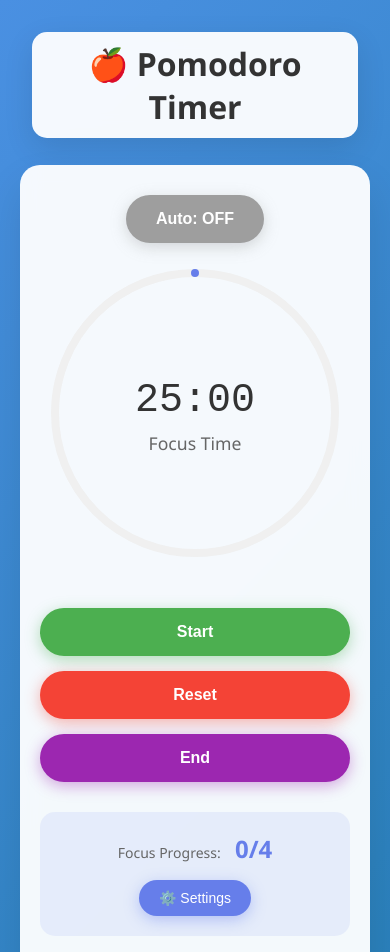
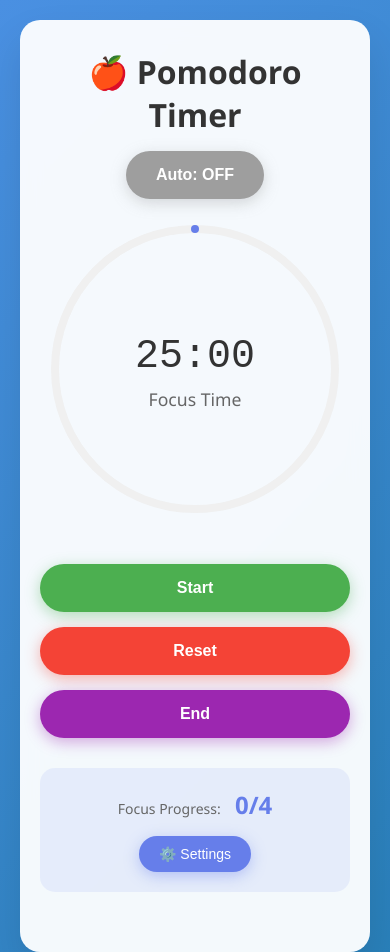
Before and after one commit to mattjahrgut/pomodoro, a plain HTML site: page index.html in a window 390 px wide. Shown: the top 952 px of the page. Drawn offline with Linux system fonts and the light colour scheme.

Commit message:
Fix Pomodoro header

```diff
--- a/index.html
+++ b/index.html
@@ -8,12 +8,10 @@
 </head>
 <body>
     <div class="container">
-        <div class="header-container">
-            <h1 class="title">🍎 Pomodoro Timer</h1>
-        </div>
-
         <div class="main-content">
             <div class="timer-section">
+                <h1 class="title">🍎 Pomodoro Timer</h1>
+
                 <div class="auto-control">
                     <button class="control-btn auto-btn" id="auto-btn">
                         <span class="btn-text">Auto: OFF</span>
--- a/styles.css
+++ b/styles.css
@@ -20,23 +20,10 @@ body {
     text-align: center;
 }
 
-.header-container {
-    border-radius: 20px;
-    padding: 20px;
-    margin-bottom: 30px;
-    text-align: center;
-}
-
-.header-container .title {
-    background: rgba(255, 255, 255, 0.95);
-    backdrop-filter: blur(10px);
-    border-radius: 15px;
-    padding: 15px 25px;
-    box-shadow: 0 10px 30px rgba(0, 0, 0, 0.1);
-    display: inline-block;
-    margin: 0;
+.title {
     font-size: 2.5rem;
     color: #333;
+    margin-bottom: 30px;
     font-weight: 600;
 }
 
@@ -338,26 +325,16 @@ body {
         width: 100%;
     }
 
-    .header-container {
+    .title {
+        font-size: 2.2rem;
         margin-bottom: 20px;
-        padding: 15px;
-    }
-
-    .header-container .title {
-        font-size: 2.2rem;
-        padding: 12px 20px;
     }
 }
 
 @media (max-width: 600px) {
-    .header-container {
-        padding: 12px;
+    .title {
+        font-size: 2rem;
         margin-bottom: 15px;
-    }
-
-    .header-container .title {
-        font-size: 2rem;
-        padding: 10px 18px;
     }
 
     .timer-section {
```
